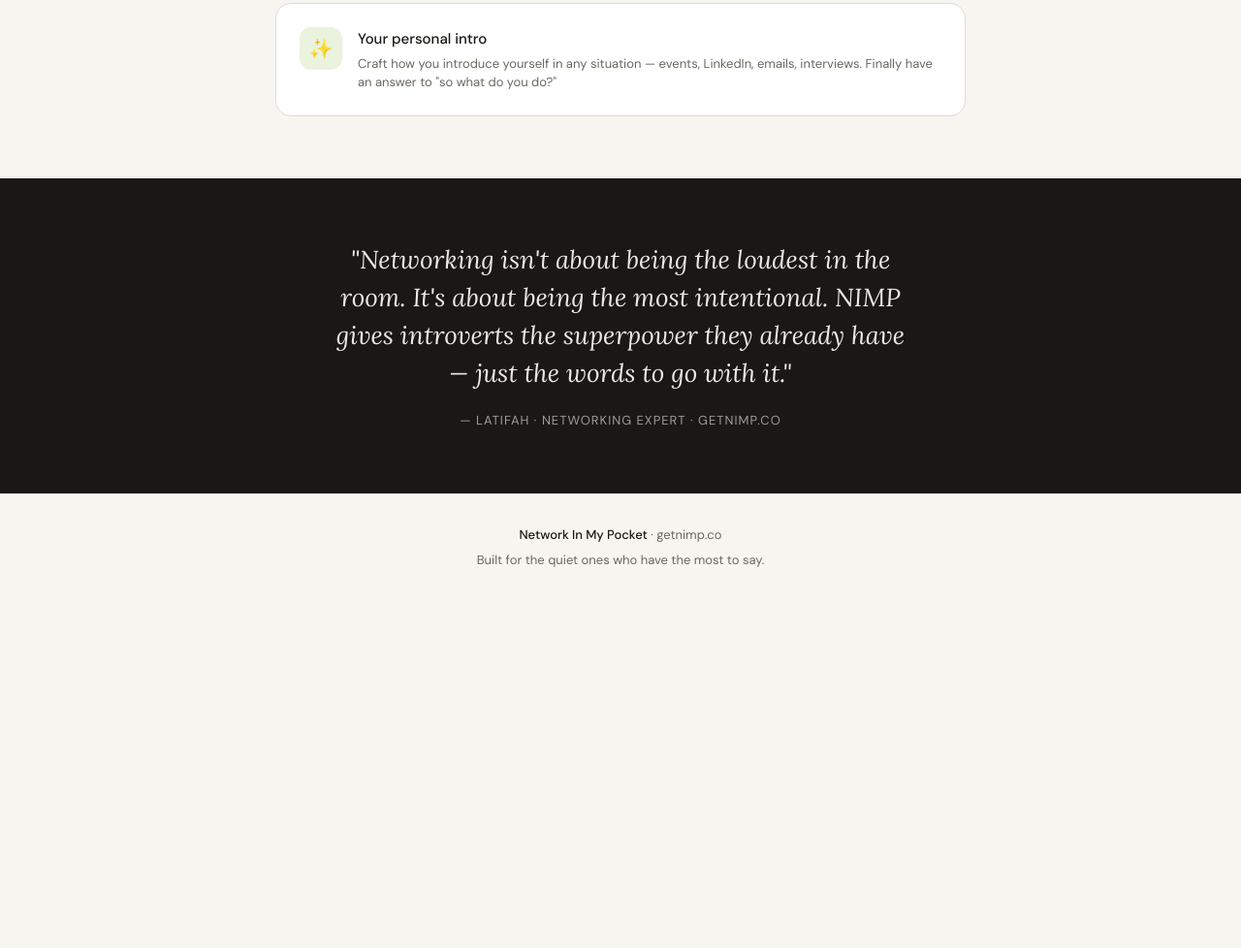
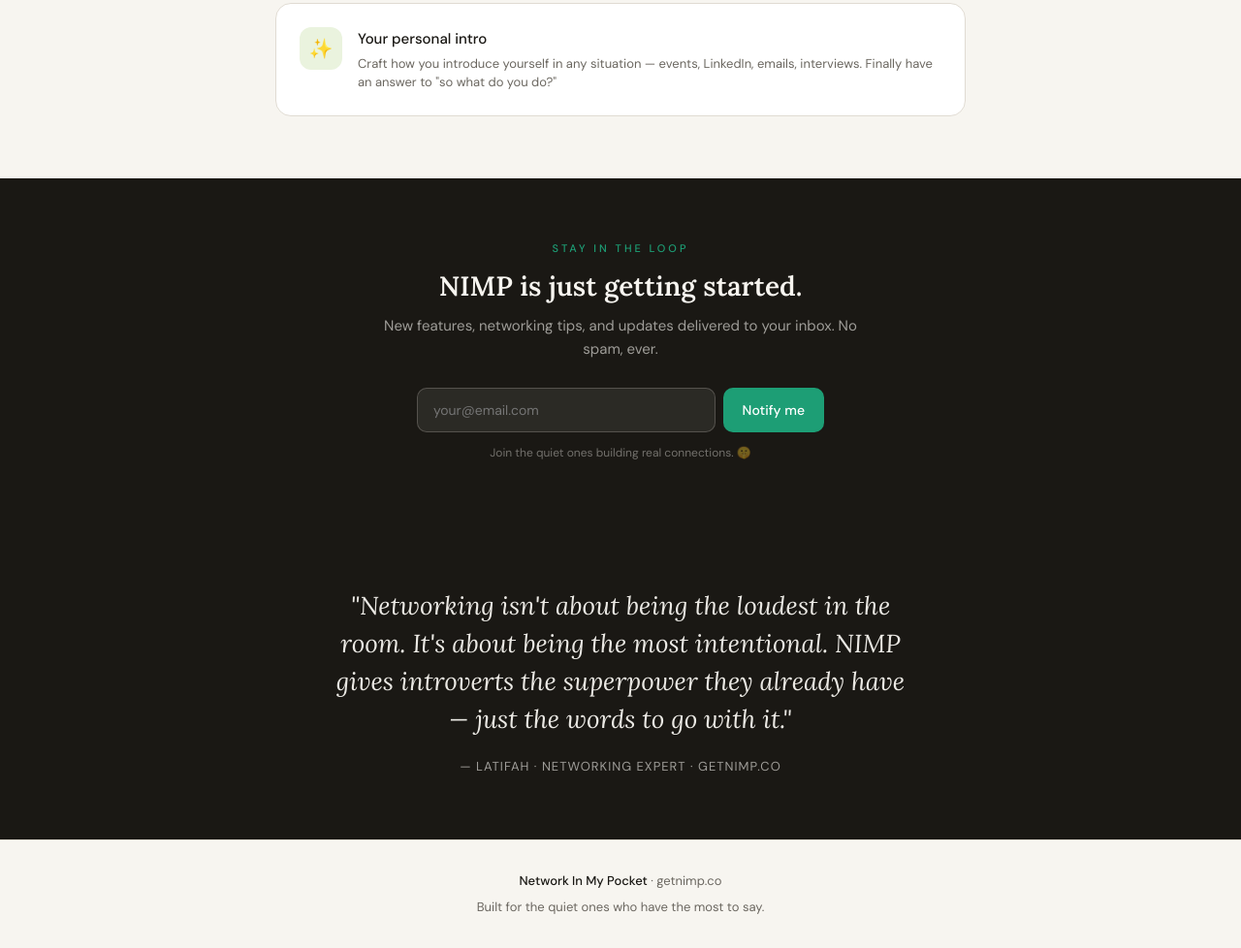
Before and after one commit to TechxTifah/nimp, a website: page public/index.html in a window 1280 px wide. Shown: the part 1296-2274 px from the top of the page at 97% size. Before the commit the page ends 1917 px from the top, so only its background shows below. Drawn offline with Linux system fonts and the light colour scheme.

Commit message:
Update index.html

```diff
--- a/public/index.html
+++ b/public/index.html
@@ -681,7 +681,21 @@
       </div>
     </div>
   </section>
-
+<section style="background: #1a1814; padding: 64px 24px; text-align: center;">
+  <div style="max-width: 520px; margin: 0 auto;">
+    <div style="font-size: 11px; letter-spacing: 3px; text-transform: uppercase; color: #1D9E75; margin-bottom: 12px; font-weight: 500;">Stay in the loop</div>
+    <div style="font-family: 'Lora', serif; font-size: 28px; font-weight: 600; color: #f7f5f0; margin-bottom: 10px; line-height: 1.3;">NIMP is just getting started.</div>
+    <div style="font-size: 15px; color: rgba(247,245,240,0.6); margin-bottom: 28px; line-height: 1.6;">New features, networking tips, and updates delivered to your inbox. No spam, ever.</div>
+    <form action="https://gmail.us6.list-manage.com/subscribe/post?u=efeb3689bfb4008156f13658d&amp;id=ee3096763a&amp;f_id=008134e1f0" method="post" target="_blank" style="display: flex; gap: 8px; max-width: 420px; margin: 0 auto 12px;">
+      <input type="email" name="EMAIL" placeholder="your@email.com" required style="flex: 1; padding: 13px 16px; border-radius: 10px; border: 1.5px solid rgba(247,245,240,0.2); background: rgba(247,245,240,0.08); color: #f7f5f0; font-size: 14px; outline: none; font-family: inherit;" />
+      <div aria-hidden="true" style="position: absolute; left: -5000px;">
+        <input type="text" name="b_efeb3689bfb4008156f13658d_ee3096763a" tabindex="-1" value="">
+      </div>
+      <button type="submit" style="padding: 13px 20px; background: #1D9E75; color: #fff; border: none; border-radius: 10px; font-size: 14px; font-weight: 500; cursor: pointer; white-space: nowrap; font-family: inherit;">Notify me</button>
+    </form>
+    <div style="font-size: 12px; color: rgba(247,245,240,0.4);">Join the quiet ones building real connections. 🤫</div>
+  </div>
+</section>
   <section class="quote-section">
     <p class="quote-text">"Networking isn't about being the loudest in the room. It's about being the most intentional. NIMP gives introverts the superpower they already have — just the words to go with it."</p>
     <div class="quote-author">— Latifah · Networking Expert · getnimp.co</div>
```
